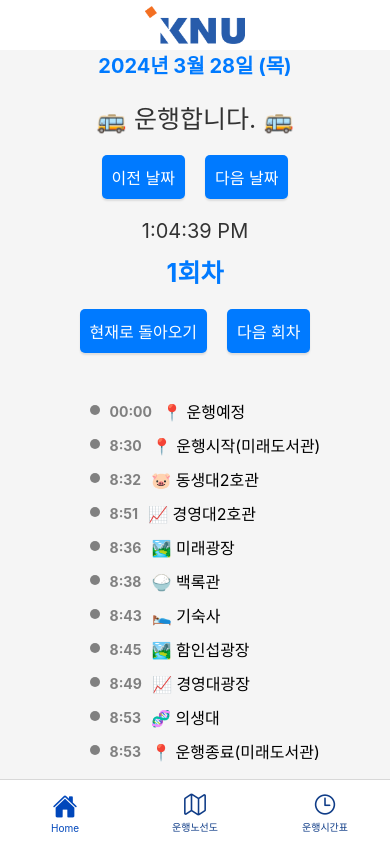
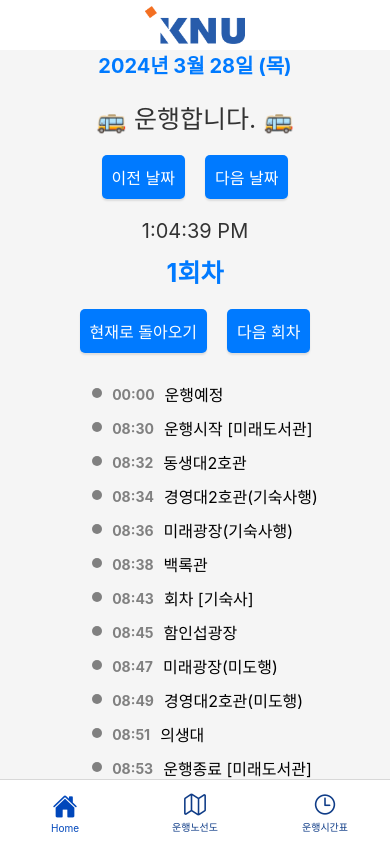
Before and after one commit to semicolonsknu/knubus, a React Native app in the folder frontend/: screen /Home in a window 390 px wide. Built offline with nearby package versions, Linux system fonts and the light colour scheme.

Commit message:
feat: round 과거, 현재, 미래 구분

```diff
--- a/frontend/src/components/Round.js
+++ b/frontend/src/components/Round.js
@@ -3,10 +3,17 @@ import { View, Text, TouchableOpacity, Image, StyleSheet } from 'react-native'
 import scheduleData from '../data/schedule.json'
 
 const Timeline = ({ roundData }) => {
-  // Helper function to determine if the stop time is in the past
+  const parseTime = (stopTime) => {
+    const [hours, minutes] = stopTime.split(':')
+    return {
+      hours: parseInt(hours),
+      minutes: parseInt(minutes),
+    }
+  }
+
   const isPast = (stopTime) => {
     const currentTime = new Date()
-    const [hours, minutes] = stopTime.split(':')
+    const { hours, minutes } = parseTime(stopTime)
     const stopDate = new Date(
       currentTime.getFullYear(),
       currentTime.getMonth(),
@@ -15,6 +22,34 @@ const Timeline = ({ roundData }) => {
       minutes
     )
     return currentTime > stopDate
+  }
+
+  const isCurrent = (stopTime, nextStopTime) => {
+    const currentTime = new Date()
+    const { hours, minutes } = parseTime(stopTime)
+    const stopDate = new Date(
+      currentTime.getFullYear(),
+      currentTime.getMonth(),
+      currentTime.getDate(),
+      hours,
+      minutes
+    )
+    if (!nextStopTime) {
+      // If there's no next stop time, revert to the original logic
+      const nextMinutes = new Date(stopDate.getTime() + 60000) // Adds 1 minute to stop time
+      return currentTime >= stopDate && currentTime < nextMinutes
+    } else {
+      const { hours: nextHours, minutes: nextMinutes } = parseTime(nextStopTime)
+      const nextStopDate = new Date(
+        currentTime.getFullYear(),
+        currentTime.getMonth(),
+        currentTime.getDate(),
+        nextHours,
+        nextMinutes
+      )
+      // Now checks if current time is before the next stop's time
+      return currentTime >= stopDate && currentTime < nextStopDate
+    }
   }
 
   return (
@@ -26,21 +61,33 @@ const Timeline = ({ roundData }) => {
               <View
                 style={[
                   styles.verticalLine,
-                  isPast(stop.time) ? styles.past : styles.future,
+                  isCurrent(stop.time, roundData[index + 1]?.time)
+                    ? styles.current
+                    : isPast(stop.time)
+                    ? styles.past
+                    : styles.future,
                 ]}
               />
             )}
             <View
               style={[
                 styles.circle,
-                isPast(stop.time) ? styles.past : styles.future,
+                isCurrent(stop.time, roundData[index + 1]?.time)
+                  ? styles.current
+                  : isPast(stop.time)
+                  ? styles.past
+                  : styles.future,
               ]}
             />
             {index !== roundData.length - 1 && (
               <View
                 style={[
                   styles.verticalLine,
-                  isPast(stop.time) ? styles.past : styles.future,
+                  isCurrent(stop.time, roundData[index + 1]?.time)
+                    ? styles.current
+                    : isPast(stop.time)
+                    ? styles.past
+                    : styles.future,
                 ]}
               />
             )}
@@ -49,7 +96,11 @@ const Timeline = ({ roundData }) => {
             <Text
               style={[
                 styles.stopTime,
-                isPast(stop.time) ? styles.pastText : styles.futureText,
+                isCurrent(stop.time, roundData[index + 1]?.time)
+                  ? styles.currentTime
+                  : isPast(stop.time)
+                  ? styles.pastText
+                  : styles.futureText,
               ]}
             >
               {stop.time}
@@ -90,13 +141,11 @@ const Round = ({ isOperationDay }) => {
     for (let i = 0; i < scheduleData.schedule.length; i++) {
       const tables = scheduleData.schedule[i].tables
 
-      const startHour = parseInt(tables['📍 운행예정'].split(':')[0])
-      const startMinute = parseInt(tables['📍 운행예정'].split(':')[1])
+      const startHour = parseInt(tables['운행예정'].split(':')[0])
+      const startMinute = parseInt(tables['운행예정'].split(':')[1])
 
-      const endHour = parseInt(tables['📍 운행종료(미래도서관)'].split(':')[0])
-      const endMinute = parseInt(
-        tables['📍 운행종료(미래도서관)'].split(':')[1]
-      )
+      const endHour = parseInt(tables['운행종료 [미래도서관]'].split(':')[0])
+      const endMinute = parseInt(tables['운행종료 [미래도서관]'].split(':')[1])
 
       if (
         (currentHour > startHour ||
--- a/frontend/src/data/schedule.json
+++ b/frontend/src/data/schedule.json
@@ -3,171 +3,171 @@
     {
       "round": "1회차",
       "tables": {
-        "📍 운행예정": "00:00",
-        "📍 운행시작(미래도서관)": "8:30",
-        "🐷 동생대2호관": "8:32",
-        "📈 경영대2호관": "8:34",
-        "🏞️ 미래광장": "8:36",
-        "🍚 백록관": "8:38",
-        "🛌 기숙사": "8:43",
-        "🏞️ 함인섭광장": "8:45",
-        "📈 경영대광장": "8:49",
-        "📈 경영대2호관": "8:51",
-        "🧬 의생대": "8:53",
-        "📍 운행종료(미래도서관)": "8:53"
+        "운행예정": "00:00",
+        "운행시작 [미래도서관]": "08:30",
+        "동생대2호관": "08:32",
+        "경영대2호관(기숙사행)": "08:34",
+        "미래광장(기숙사행)": "08:36",
+        "백록관": "08:38",
+        "회차 [기숙사]": "08:43",
+        "함인섭광장": "08:45",
+        "미래광장(미도행)": "08:47",
+        "경영대2호관(미도행)": "08:49",
+        "의생대": "08:51",
+        "운행종료 [미래도서관]": "08:53"
       }
     },
     {
       "round": "2회차",
       "tables": {
-        "📍 운행예정": "08:54",
-        "📍 운행시작(미래도서관)": "9:30",
-        "🐷 동생대2호관": "9:32",
-        "📈 경영대2호관": "9:34",
-        "🏞️ 미래광장": "9:36",
-        "🍚 백록관": "9:38",
-        "🛌 기숙사": "9:43",
-        "🏞️ 함인섭광장": "9:45",
-        "📈 경영대광장": "9:49",
-        "📈 경영대2호관": "9:51",
-        "🧬 의생대": "9:53",
-        "📍 운행종료(미래도서관)": "9:53"
+        "운행예정": "08:54",
+        "운행시작 [미래도서관]": "09:30",
+        "동생대2호관": "09:32",
+        "경영대2호관(기숙사행)": "09:34",
+        "미래광장(기숙사행)": "09:36",
+        "백록관": "09:38",
+        "회차 [기숙사]": "09:43",
+        "함인섭광장": "09:45",
+        "미래광장(미도행)": "09:47",
+        "경영대2호관(미도행)": "09:49",
+        "의생대": "09:51",
+        "운행종료 [미래도서관]": "09:53"
       }
     },
     {
       "round": "3회차",
       "tables": {
-        "📍 운행예정": "09:54",
-        "📍 운행시작(미래도서관)": "10:00",
-        "🐷 동생대2호관": "10:02",
-        "📈 경영대2호관": "10:04",
-        "🏞️ 미래광장": "10:06",
-        "🍚 백록관": "10:08",
-        "🛌 기숙사": "10:13",
-        "🏞️ 함인섭광장": "10:15",
-        "📈 경영대광장": "10:19",
-        "📈 경영대2호관": "10:21",
-        "🧬 의생대": "10:23",
-        "📍 운행종료(미래도서관)": "10:23"
+        "운행예정": "09:54",
+        "운행시작 [미래도서관]": "10:00",
+        "동생대2호관": "10:02",
+        "경영대2호관(기숙사행)": "10:04",
+        "미래광장(기숙사행)": "10:06",
+        "백록관": "10:08",
+        "회차 [기숙사]": "10:13",
+        "함인섭광장": "10:15",
+        "미래광장(미도행)": "10:17",
+        "경영대2호관(미도행)": "10:19",
+        "의생대": "10:21",
+        "운행종료 [미래도서관]": "10:23"
       }
     },
     {
       "round": "4회차",
       "tables": {
-        "📍 운행예정": "10:24",
-        "📍 운행시작(미래도서관)": "11:30",
-        "🐷 동생대2호관": "11:32",
-        "📈 경영대2호관": "11:34",
-        "🏞️ 미래광장": "11:36",
-        "🍚 백록관": "11:38",
-        "🛌 기숙사": "11:43",
-        "🏞️ 함인섭광장": "11:45",
-        "📈 경영대광장": "11:49",
-        "📈 경영대2호관": "11:51",
-        "🧬 의생대": "11:53",
-        "📍 운행종료(미래도서관)": "11:53"
+        "운행예정": "10:24",
+        "운행시작 [미래도서관]": "11:30",
+        "동생대2호관": "11:32",
+        "경영대2호관(기숙사행)": "11:34",
+        "미래광장(기숙사행)": "11:36",
+        "백록관": "11:38",
+        "회차 [기숙사]": "11:43",
+        "함인섭광장": "11:45",
+        "미래광장(미도행)": "11:47",
+        "경영대2호관(미도행)": "11:49",
+        "의생대": "11:51",
+        "운행종료 [미래도서관]": "11:53"
       }
     },
     {
       "round": "5회차",
       "tables": {
-        "📍 운행예정": "11:54",
-        "📍 운행시작(미래도서관)": "12:00",
-        "🐷 동생대2호관": "12:02",
-        "📈 경영대2호관": "12:04",
-        "🏞️ 미래광장": "12:06",
-        "🍚 백록관": "12:08",
-        "🛌 기숙사": "12:13",
-        "🏞️ 함인섭광장": "12:15",
-        "📈 경영대광장": "12:19",
-        "📈 경영대2호관": "12:21",
-        "🧬 의생대": "12:23",
-        "📍 운행종료(미래도서관)": "12:23"
+        "운행예정": "11:54",
+        "운행시작 [미래도서관]": "12:00",
+        "동생대2호관": "12:02",
+        "경영대2호관(기숙사행)": "12:04",
+        "미래광장(기숙사행)": "12:06",
+        "백록관": "12:08",
+        "회차 [기숙사]": "12:13",
+        "함인섭광장": "12:15",
+        "미래광장(미도행)": "12:17",
+        "경영대2호관(미도행)": "12:19",
+        "의생대": "12:21",
+        "운행종료 [미래도서관]": "12:23"
       }
     },
     {
       "round": "6회차",
       "tables": {
-        "📍 운행예정": "12:24",
-        "📍 운행시작(미래도서관)": "13:00",
-        "🐷 동생대2호관": "13:02",
-        "📈 경영대2호관": "13:04",
-        "🏞️ 미래광장": "13:06",
-        "🍚 백록관": "13:08",
-        "🛌 기숙사": "13:13",
-        "🏞️ 함인섭광장": "13:15",
-        "📈 경영대광장": "13:19",
-        "📈 경영대2호관": "13:21",
-        "🧬 의생대": "13:23",
-        "📍 운행종료(미래도서관)": "13:23"
+        "운행예정": "12:24",
+        "운행시작 [미래도서관]": "13:00",
+        "동생대2호관": "13:02",
+        "경영대2호관(기숙사행)": "13:04",
+        "미래광장(기숙사행)": "13:06",
+        "백록관": "13:08",
+        "회차 [기숙사]": "13:13",
+        "함인섭광장": "13:15",
+        "미래광장(미도행)": "13:17",
+        "경영대2호관(미도행)": "13:19",
+        "의생대": "13:21",
+        "운행종료 [미래도서관]": "13:23"
       }
     },
     {
       "round": "7회차",
       "tables": {
-        "📍 운행예정": "13:24",
-        "📍 운행시작(미래도서관)": "14:30",
-        "🐷 동생대2호관": "14:32",
-        "📈 경영대2호관": "14:34",
-        "🏞️ 미래광장": "14:36",
-        "🍚 백록관": "14:38",
-        "🛌 기숙사": "14:43",
-        "🏞️ 함인섭광장": "14:45",
-        "📈 경영대광장": "14:49",
-        "📈 경영대2호관": "14:51",
-        "🧬 의생대": "14:53",
-        "📍 운행종료(미래도서관)": "14:53"
+        "운행예정": "13:24",
+        "운행시작 [미래도서관]": "14:30",
+        "동생대2호관": "14:32",
+        "경영대2호관(기숙사행)": "14:34",
+        "미래광장(기숙사행)": "14:36",
+        "백록관": "14:38",
+        "회차 [기숙사]": "14:43",
+        "함인섭광장": "14:45",
+        "미래광장(미도행)": "14:47",
+        "경영대2호관(미도행)": "14:49",
+        "의생대": "14:51",
+        "운행종료 [미래도서관]": "14:53"
       }
     },
     {
-      "round": "8회차",
+      "round": "08회차",
       "tables": {
-        "📍 운행예정": "14:54",
-        "📍 운행시작(미래도서관)": "16:00",
-        "🐷 동생대2호관": "16:02",
-        "📈 경영대2호관": "16:04",
-        "🏞️ 미래광장": "16:06",
-        "🍚 백록관": "16:08",
-        "🛌 기숙사": "16:13",
-        "🏞️ 함인섭광장": "16:15",
-        "📈 경영대광장": "16:19",
-        "📈 경영대2호관": "16:21",
-        "🧬 의생대": "16:23",
-        "📍 운행종료(미래도서관)": "16:23"
+        "운행예정": "14:54",
+        "운행시작 [미래도서관]": "16:00",
+        "동생대2호관": "16:02",
+        "경영대2호관(기숙사행)": "16:04",
+        "미래광장(기숙사행)": "16:06",
+        "백록관": "16:08",
+        "회차 [기숙사]": "16:13",
+        "함인섭광장": "16:15",
+        "미래광장(미도행)": "16:17",
+        "경영대2호관(미도행)": "16:19",
+        "의생대": "16:21",
+        "운행종료 [미래도서관]": "16:23"
       }
     },
     {
-      "round": "9회차",
+      "round": "09회차",
       "tables": {
-        "📍 운행예정": "16:24",
-        "📍 운행시작(미래도서관)": "17:30",
-        "🐷 동생대2호관": "17:32",
-        "📈 경영대2호관": "17:34",
-        "🏞️ 미래광장": "17:36",
-        "🍚 백록관": "17:38",
-        "🛌 기숙사": "17:43",
-        "🏞️ 함인섭광장": "17:45",
-        "📈 경영대광장": "17:49",
-        "📈 경영대2호관": "17:51",
-        "🧬 의생대": "17:53",
-        "📍 운행종료(미래도서관)": "17:53"
+        "운행예정": "16:24",
+        "운행시작 [미래도서관]": "17:30",
+        "동생대2호관": "17:32",
+        "경영대2호관(기숙사행)": "17:34",
+        "미래광장(기숙사행)": "17:36",
+        "백록관": "17:38",
+        "회차 [기숙사]": "17:43",
+        "함인섭광장": "17:45",
+        "미래광장(미도행)": "17:47",
+        "경영대2호관(미도행)": "17:49",
+        "의생대": "17:51",
+        "운행종료 [미래도서관]": "17:53"
       }
     },
     {
       "round": "10회차",
       "tables": {
-        "📍 운행예정": "17:54",
-        "📍 운행시작(미래도서관)": "18:00",
-        "🐷 동생대2호관": "18:02",
-        "📈 경영대2호관": "18:04",
-        "🏞️ 미래광장": "18:06",
-        "🍚 백록관": "18:08",
-        "🛌 기숙사": "18:13",
-        "🏞️ 함인섭광장": "18:15",
-        "📈 경영대광장": "18:19",
-        "📈 경영대2호관": "18:21",
-        "🧬 의생대": "18:23",
-        "📍 운행종료(미래도서관)": "18:23"
+        "운행예정": "17:54",
+        "운행시작 [미래도서관]": "18:00",
+        "동생대2호관": "18:02",
+        "경영대2호관(기숙사행)": "18:04",
+        "미래광장(기숙사행)": "18:06",
+        "백록관": "18:08",
+        "회차 [기숙사]": "18:13",
+        "함인섭광장": "18:15",
+        "미래광장(미도행)": "18:17",
+        "경영대2호관(미도행)": "18:19",
+        "의생대": "18:21",
+        "운행종료 [미래도서관]": "18:23"
       }
     }
   ]
```
Also changed, not shown: 2 other files (tests, documents, lock files or other folders).
